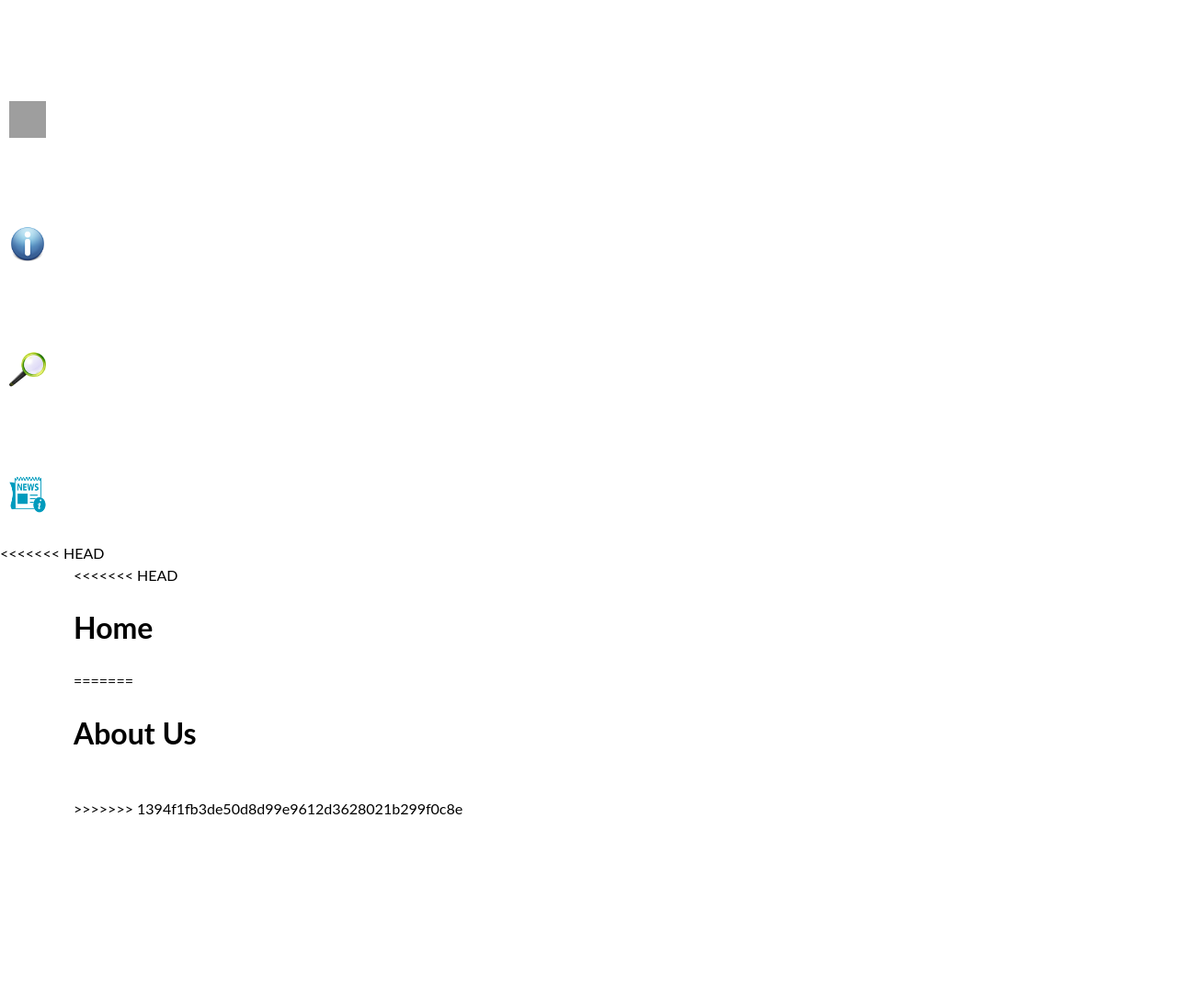
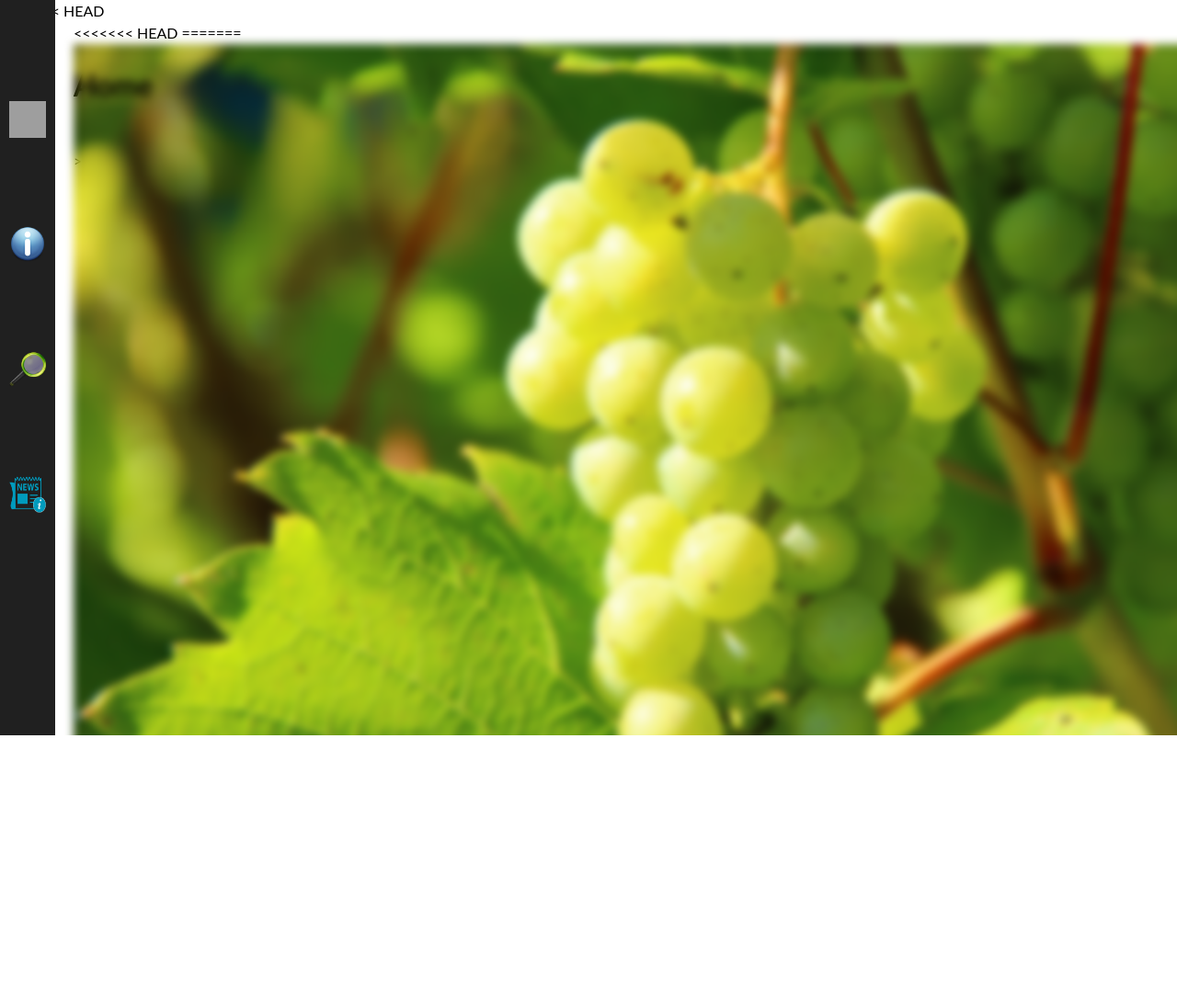
Before and after one commit to kevinp89/Nutrition-Detector, a PHP site: page / in a window 1280 px wide. Shown: the top 1088 px of the page at 92% size. After the commit the page ends 800 px from the top, so only its background shows below. Run offline with PHP 8.4, Linux system fonts and the light colour scheme; some libraries are stand-ins or nearby versions; grey boxes are pictures that could not be loaded.

Commit message:
Added blurred image code-Nikita

```diff
--- a/main.css
+++ b/main.css
@@ -9,16 +9,18 @@ body {
   overflow: hidden;
 }
 
-<<<<<<< HEAD
 .jumbotron{
 	background: url("grapes.jpg");
 	background-size: cover;
 	height: 100%;
 	width: 100%;
 	position: fixed;
+	-webkit-filter: blur(5px);
+    -moz-filter: blur(5px);
+    -o-filter: blur(5px);
+    -ms-filter: blur(5px);
+    filter: blur(5px);
 }
-=======
->>>>>>> 1394f1fb3de50d8d99e9612d3628021b299f0c8e
 
 .nav-container{
 	position: fixed;
```
